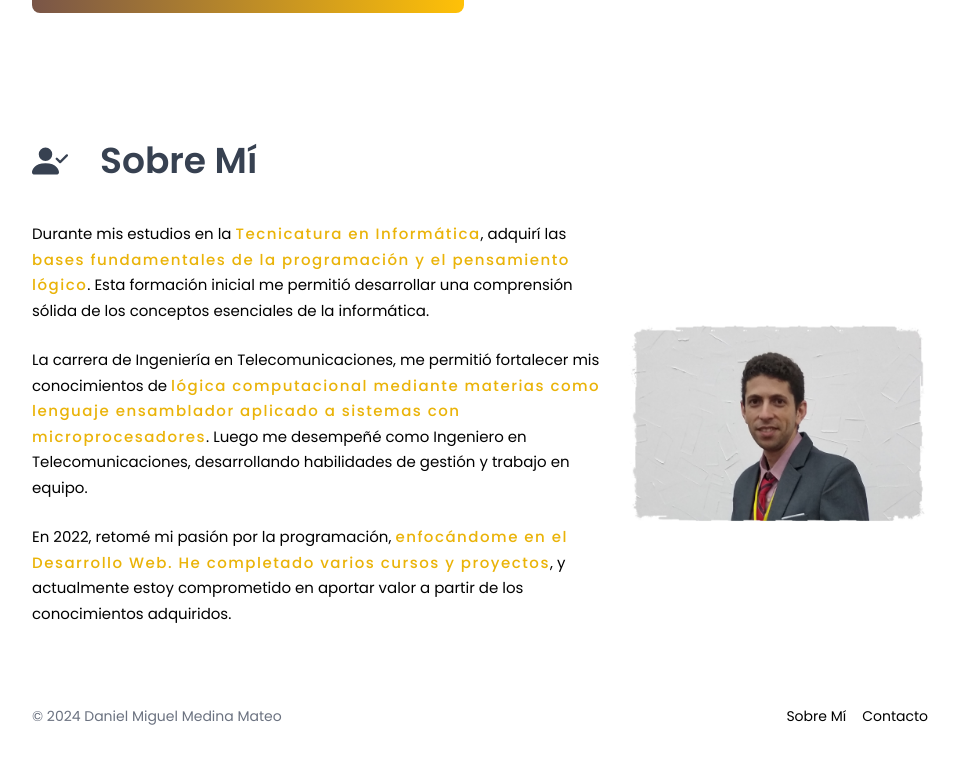
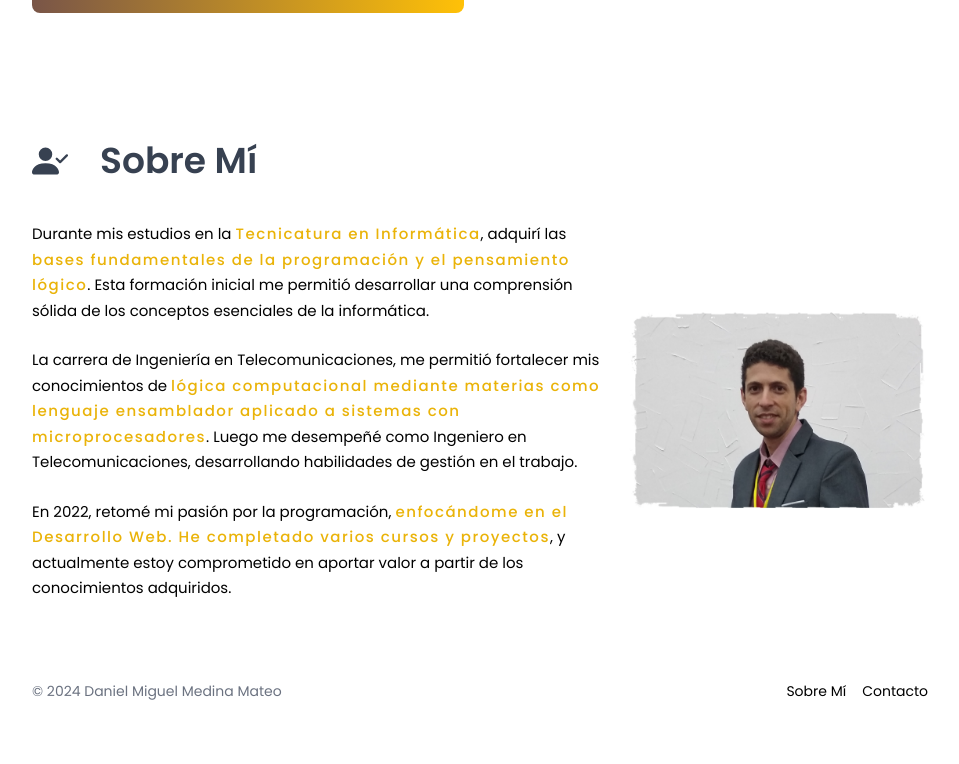
Before and after one commit to dmedinasm/miportfoliowebnextjs, a Next.js app: page / in a window 1280 px wide. Shown: the part 2287-3051 px from the top of the page, without its empty margins (160-1119 px from the left). Built offline with nearby package versions, Linux system fonts and the light colour scheme.

Commit message:
Actualizada sección About Me

```diff
--- a/src/components/AboutMe.tsx
+++ b/src/components/AboutMe.tsx
@@ -8,7 +8,7 @@ export default function AboutMe () {
             <div className='flex flex-col-reverse sm:flex-row items-center gap-6 '>
                 <div className='flex flex-col justify-start gap-6 text-[15px] leading-[1.7] dark:text-white'>
                     <p>Durante mis estudios en la <span className='text-yellow-500 dark:text-yellow-300  font-medium tracking-widest'>Tecnicatura en Informática</span>, adquirí las <span className='text-yellow-500 dark:text-yellow-300 font-medium tracking-widest'>bases fundamentales de la programación y el pensamiento lógico</span>. Esta formación inicial me permitió desarrollar una comprensión sólida de los conceptos esenciales de la informática.</p>
-                    <p>La carrera de Ingeniería en Telecomunicaciones, me permitió fortalecer mis conocimientos de <span className='text-yellow-500 dark:text-yellow-300 font-medium tracking-widest'>lógica computacional mediante materias como  lenguaje ensamblador aplicado a sistemas con microprocesadores</span>. Luego me desempeñé como Ingeniero en Telecomunicaciones, desarrollando habilidades de gestión y trabajo en equipo.</p>
+                    <p>La carrera de Ingeniería en Telecomunicaciones, me permitió fortalecer mis conocimientos de <span className='text-yellow-500 dark:text-yellow-300 font-medium tracking-widest'>lógica computacional mediante materias como  lenguaje ensamblador aplicado a sistemas con microprocesadores</span>. Luego me desempeñé como Ingeniero en Telecomunicaciones, desarrollando habilidades de gestión en el trabajo.</p>
                     <p>En 2022, retomé mi pasión por la programación, <span className='text-yellow-500 dark:text-yellow-300 font-medium tracking-widest'>enfocándome en el Desarrollo Web. He completado varios cursos y proyectos</span>, y actualmente estoy comprometido en aportar valor a partir de los conocimientos adquiridos.</p>
                 </div>
                 <Image src='/about.jpg' alt='about_image' width={300} height={300} />
```
